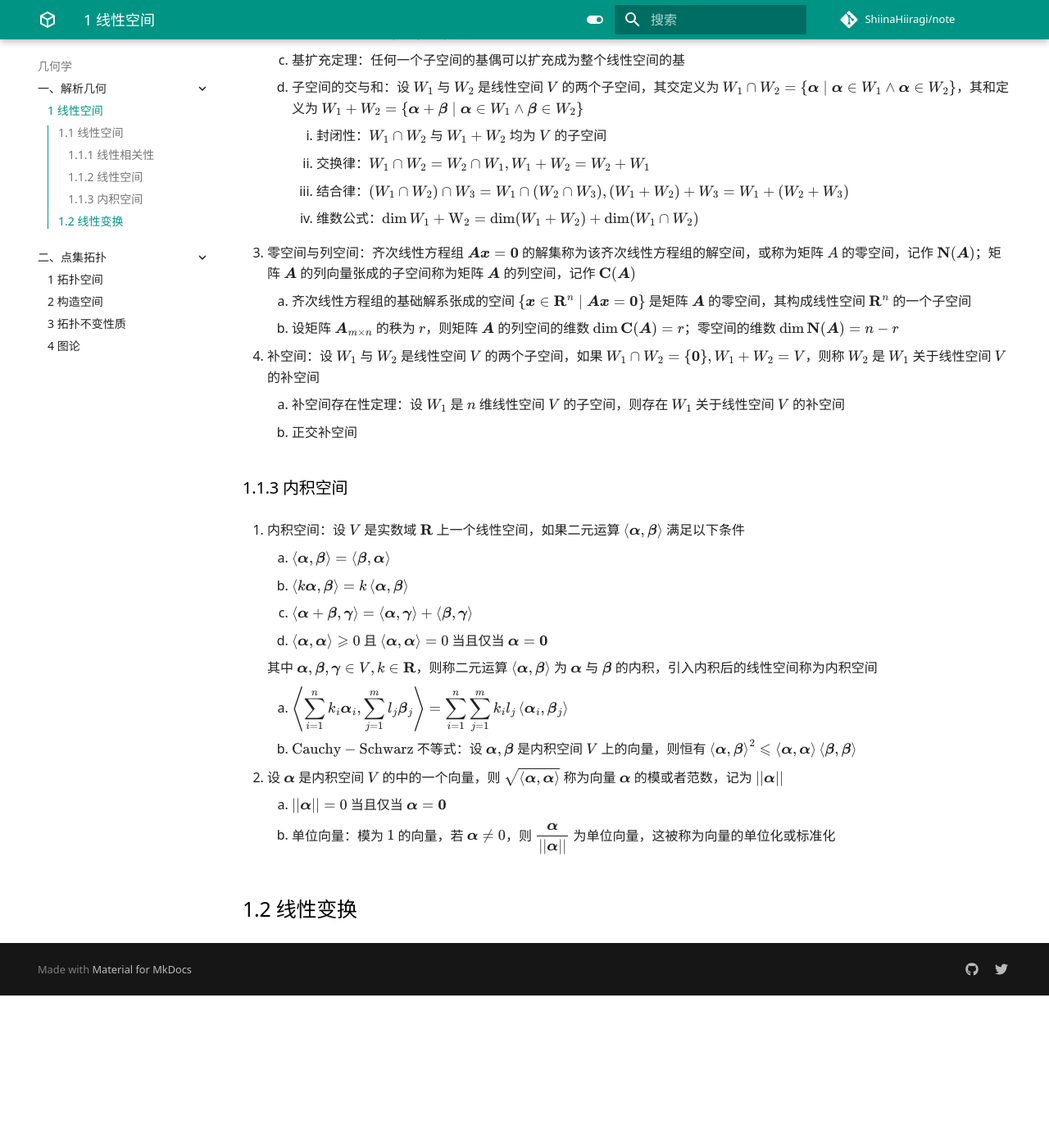
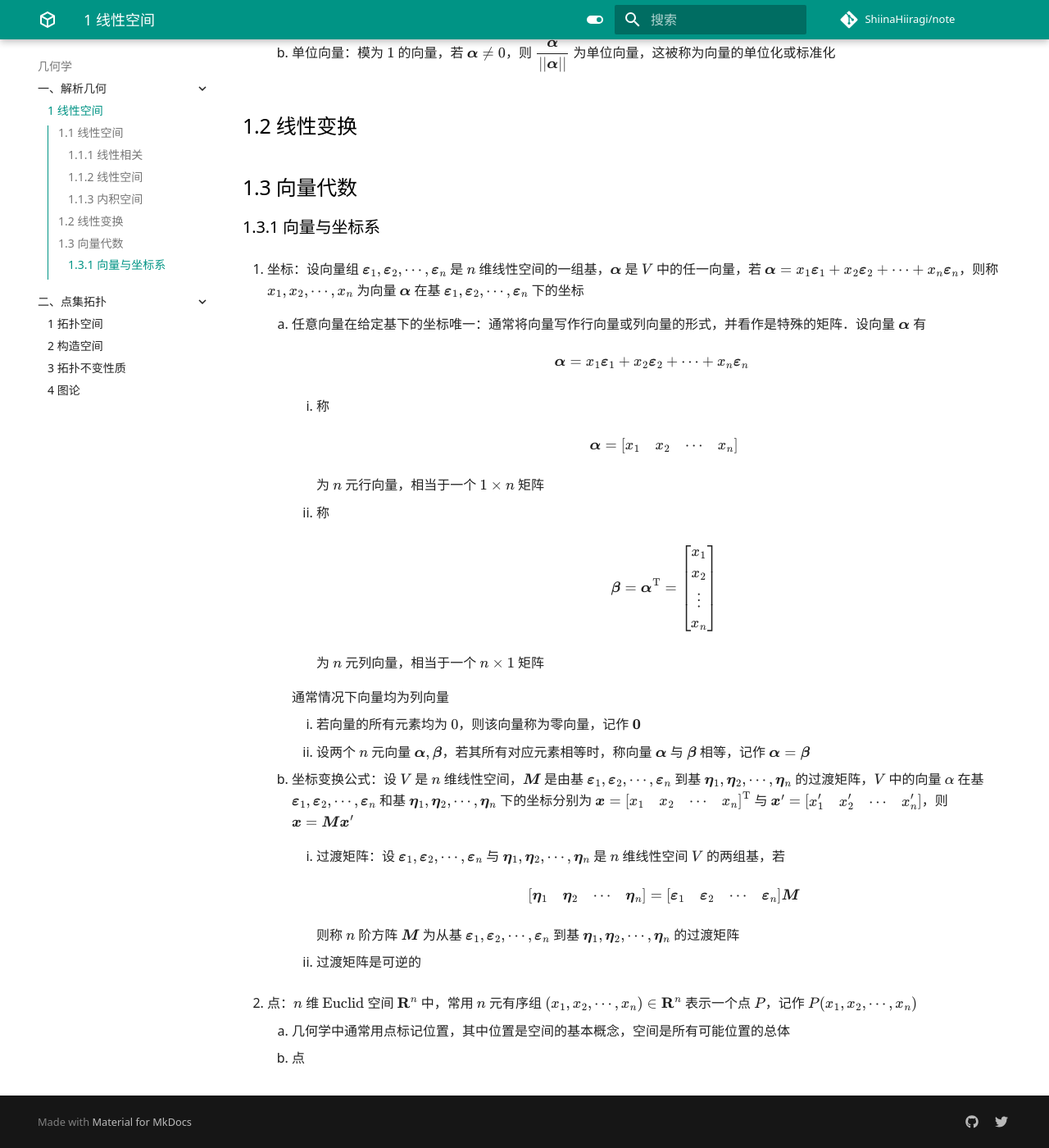
Before and after one commit to ShiinaHiiragi/note, an MkDocs documentation site: the page built from docs/top/anly/lin.md, in a window 1280 px wide and 1400 px high, scrolled down 2758 px. Shown: the whole window at 82% size. Built offline with MkDocs 1.6.1 and Material for MkDocs 9.7.7, drawn with Linux system fonts in a browser that asks for light colours; comment, search, counter and statistics services are not loaded; before the commit the page ends 3972 px from its top, so only the background shows below that; some of the changed text lies outside the part shown.

Commit message:
stage change

```diff
--- a/docs/alg/elem/mat.md
+++ b/docs/alg/elem/mat.md
@@ -1,7 +1,7 @@
 # 5 矩阵论
 
 ## 5.1 矩阵
-- 矩阵：由若干个数排成的 $m$ 行 $n$ 列矩形阵列
+1. 矩阵：由若干个数排成的 $m$ 行 $n$ 列矩形阵列
 
     $$
     \boldsymbol A = \begin{bmatrix}
@@ -34,6 +34,8 @@
         4. 三角阵：设 $n$ 阶方阵 $\boldsymbol A = [a_{ij}]_{n \times n}$，当 $1 \leqslant j < i \leqslant n$ 时，$a_{ij} = 0$，称 $\boldsymbol A$ 为上三角阵；当 $1 \leqslant i < j \leqslant n$ 时，$a_{ij} = 0$，称 $\boldsymbol A$ 为下三角阵．如果上（下）三角阵的对角线元素均为 $0$，则称之为严格上（下）三角阵
 
     3. 单位阵：若纯量阵的对角线元素均为 $1$，则称该方阵为单位阵 $\boldsymbol I$ 或 $\boldsymbol I_n$，其中 $n$ 表示阶数
+
+2. 子矩阵：设 $\boldsymbol A$ 为 $m \times n$ 矩阵，任取 $\boldsymbol A$ 的 $k$ 行 $l$ 列，位于这些行与列交叉处的元素按原来顺序构成的 $k \times l$ 矩阵称为 $\boldsymbol A$ 的一个子矩阵．特别地，当 $k = l$ 时，该子矩阵称为 $\boldsymbol A$ 的一个 $k$ 阶子矩阵
 
 ### 5.1.1 基本运算
 1. 设 $m \times n$ 矩阵
--- a/docs/top/anly/lin.md
+++ b/docs/top/anly/lin.md
@@ -1,38 +1,7 @@
 # 1 线性空间
 
-- $n$ 元向量：$n$ 元有序组 $\boldsymbol \alpha = (a_1, a_2, \cdots, a_n) \in \mathbf R^n$ 称为 $n$ 元向量或 $n$ 维向量，其中 $a_i$ 称为该 $n$ 元向量的第 $i$ 个元素
-    1. 零向量：若向量的所有元素均为 $0$，则该向量称为零向量，记作 $\boldsymbol 0$
-    2. 设两个 $n$ 元向量 $\boldsymbol \alpha, \boldsymbol \beta$，若其所有对应元素相等时，称向量 $\boldsymbol \alpha$ 与 $\boldsymbol \beta$ 相等，记作 $\boldsymbol \alpha = \boldsymbol \beta$
-
-- 向量： $n$ 元向量可写作一行或一列，并将其视作特殊的矩阵，通常指 $n$ 元列向量
-    1. 称
-
-        $$
-        \boldsymbol \alpha = \begin{bmatrix}
-        a_1 & a_2 & \cdots & a_n \\
-        \end{bmatrix}
-        $$
-
-        为 $n$ 元行向量，相当于一个 $1 \times n$ 矩阵
-
-    2. 称
-
-        $$
-        \boldsymbol \beta = \boldsymbol \alpha^{\mathrm T} = \begin{bmatrix}
-        a_1 \\
-        a_2 \\
-        \vdots \\
-        a_n \\
-        \end{bmatrix}
-        $$
-
-        为 $n$ 元列向量，相当于一个 $n \times 1$ 矩阵
-
-        !!! note "向量与点"
-            行向量与列向量均表示向量的坐标，暗示此时基已取定．通常情况下，在 $\text{Euclid}$ 空间 $R^n$ 中默认取定标准正交基 $\begin{bmatrix} \boldsymbol \varepsilon_1 & \boldsymbol \varepsilon_2 & \cdots & \boldsymbol \varepsilon_n \\ \end{bmatrix} = \boldsymbol I_n$，则以点 $O(0, 0, \cdots, 0)$ 为起点，以点 $A(x_1, x_2, \cdots, x_n)$ 为终点的向量 $\overrightarrow{OA} = \begin{bmatrix} x_1 & x_2 & \cdots & x_n \\ \end{bmatrix}^{\mathrm T}$
-
 ## 1.1 线性空间
-### 1.1.1 线性相关性
+### 1.1.1 线性相关
 1. 线性相关：设 $\boldsymbol \alpha_1, \boldsymbol \alpha_2, \cdots, \boldsymbol \alpha_s \ (s \geqslant 1)$ 为一组 $n$ 元向量，若存在不全为零的系数 $k_1, k_2, \cdots, k_s$ 使得 $k_1 \boldsymbol \alpha_1 + k_2 \boldsymbol \alpha_2 + \cdots + k_s \boldsymbol \alpha_s = \boldsymbol 0$，则称向量组 $\boldsymbol \alpha_1, \boldsymbol \alpha_2, \cdots, \boldsymbol \alpha_s$ 线性相关，否则称向量组线性无关
     1. 线性组合：设 $\boldsymbol \alpha_1, \boldsymbol \alpha_2, \cdots, \boldsymbol \alpha_m, \boldsymbol \beta$ 为一组 $n$ 元向量．若存在一组实数 $k_1, k_2, \cdots, k_m$ 使得 $\boldsymbol \beta = k_1 \boldsymbol \alpha_1 + k_2 \boldsymbol \alpha_2 + \cdots + k_m \boldsymbol \alpha_m$，则称向量 $\beta$ 是 $\boldsymbol \alpha_1, \boldsymbol \alpha_2, \cdots, \boldsymbol \alpha_m$ 的线性组合，或称 $\beta$ 可由 $\boldsymbol \alpha_1, \boldsymbol \alpha_2, \cdots, \boldsymbol \alpha_m$ 线性表出，$k_1, k_2, \cdots, k_m$ 称为线性组合系数或线性表出系数
     2. 线性相关的性质
@@ -70,10 +39,6 @@
 
 ### 1.1.2 线性空间
 1. 基与维数：设 $V$ 是线性空间，如果在 $V$ 中存在 $n$ 个线性无关的向量 $\boldsymbol \varepsilon_1, \boldsymbol \varepsilon_2, \cdots, \boldsymbol \varepsilon_n$ 使得 $V$ 中任一向量 $\alpha$ 均可由 $\boldsymbol \varepsilon_1, \boldsymbol \varepsilon_2, \cdots, \boldsymbol \varepsilon_n$ 线性表出，则称向量组 $\boldsymbol \varepsilon_1, \boldsymbol \varepsilon_2, \cdots, \boldsymbol \varepsilon_n$ 为线性空间 $V$ 的一组基，$n$ 称为线性空间 $V$ 的维数，记作 $\operatorname{dim} V = n$，$V$ 称为 $n$ 维线性空间
-    1. 坐标：设向量组 $\boldsymbol \varepsilon_1, \boldsymbol \varepsilon_2, \cdots, \boldsymbol \varepsilon_n$ 是 $n$ 维线性空间的一组基，$\boldsymbol \alpha$ 是 $V$ 中的任一向量，若 $\boldsymbol \alpha = x_1 \boldsymbol \varepsilon_1 + x_2 \boldsymbol \varepsilon_2 + \cdots + x_n \boldsymbol \varepsilon_n$，则称 $x_1, x_2, \cdots, x_n$ 为向量 $\boldsymbol \alpha$ 在基 $\boldsymbol \varepsilon_1, \boldsymbol \varepsilon_2, \cdots, \boldsymbol \varepsilon_n$ 下的坐标．任意向量在给定基下的坐标唯一
-    2. 坐标变换公式：设 $V$ 是 $n$ 维线性空间，$\boldsymbol M$ 是由基 $\boldsymbol \varepsilon_1, \boldsymbol \varepsilon_2, \cdots, \boldsymbol \varepsilon_n$ 到基 $\boldsymbol \eta_1, \boldsymbol \eta_2, \cdots, \boldsymbol \eta_n$ 的过渡矩阵，$V$ 中的向量 $\alpha$ 在基 $\boldsymbol \varepsilon_1, \boldsymbol \varepsilon_2, \cdots, \boldsymbol \varepsilon_n$ 和基 $\boldsymbol \eta_1, \boldsymbol \eta_2, \cdots, \boldsymbol \eta_n$ 下的坐标分别为 $\boldsymbol x = \begin{bmatrix} x_1 & x_2 & \cdots & x_n \\ \end{bmatrix}^{\mathrm T}$ 与 $\boldsymbol x' = \begin{bmatrix} x_1' & x_2' & \cdots & x_n' \\ \end{bmatrix}$，则 $\boldsymbol x = \boldsymbol M \boldsymbol x'$
-        1. 过渡矩阵：设 $\boldsymbol \varepsilon_1, \boldsymbol \varepsilon_2, \cdots, \boldsymbol \varepsilon_n$ 与 $\boldsymbol \eta_1, \boldsymbol \eta_2, \cdots, \boldsymbol \eta_n$ 是 $n$ 维线性空间 $V$ 的两组基，若 $\begin{bmatrix} \boldsymbol \eta_1 & \boldsymbol \eta_2 & \cdots & \boldsymbol \eta_n \\ \end{bmatrix} = \begin{bmatrix} \boldsymbol \varepsilon_1 & \boldsymbol \varepsilon_2 & \cdots & \boldsymbol \varepsilon_n \\ \end{bmatrix} \boldsymbol M$，则称 $n$ 阶方阵 $\boldsymbol M$ 为从基 $\boldsymbol \varepsilon_1, \boldsymbol \varepsilon_2, \cdots, \boldsymbol \varepsilon_n$ 到基 $\boldsymbol \eta_1, \boldsymbol \eta_2, \cdots, \boldsymbol \eta_n$ 的过渡矩阵
-        2. 过渡矩阵是可逆的
 2. 子空间：设 $V$ 是 $F$ 上的线性空间，$W$ 是 $V$ 的一个非空子集．如果 $W$ 是 $V$ 的子结构，则称 $W$ 为 $V$ 的一个线性子空间
     1. 设 $V$ 是 $F$ 上的线性空间，$W$ 是 $V$ 的一个非空子集，若满足条件
         1. 如果 $\boldsymbol \alpha, \boldsymbol \beta \in W$，则 $\boldsymbol \alpha + \boldsymbol \beta \in W$
@@ -112,8 +77,56 @@
     1. $||\boldsymbol \alpha|| = 0$ 当且仅当 $\boldsymbol \alpha = \boldsymbol 0$
     2. 单位向量：模为 $1$ 的向量，若 $\boldsymbol \alpha \neq 0$，则 $\dfrac{\boldsymbol \alpha}{||\boldsymbol \alpha||}$ 为单位向量，这被称为向量的单位化或标准化
 
-<!--
-定理 4.4.2 引入向量内积的定义：设 $\boldsymbol \alpha = (a_1, a_2, \cdots, a_n)$ 与 $\boldsymbol \beta = (b_1, b_2, \cdots, b_n)$ 为两个向量．其对应元素乘积之和 ${\displaystyle \sum_{i=1}^n} a_i b_i$ 称为 $\boldsymbol \alpha$ 与 $\boldsymbol \beta$ 的内积，记作 $\boldsymbol \alpha \cdot \boldsymbol \beta$
--->
+## 1.2 线性变换
 
-## 1.2 线性变换
+## 1.3 向量代数
+### 1.3.1 向量与坐标系
+1. 坐标：设向量组 $\boldsymbol \varepsilon_1, \boldsymbol \varepsilon_2, \cdots, \boldsymbol \varepsilon_n$ 是 $n$ 维线性空间的一组基，$\boldsymbol \alpha$ 是 $V$ 中的任一向量，若 $\boldsymbol \alpha = x_1 \boldsymbol \varepsilon_1 + x_2 \boldsymbol \varepsilon_2 + \cdots + x_n \boldsymbol \varepsilon_n$，则称 $x_1, x_2, \cdots, x_n$ 为向量 $\boldsymbol \alpha$ 在基 $\boldsymbol \varepsilon_1, \boldsymbol \varepsilon_2, \cdots, \boldsymbol \varepsilon_n$ 下的坐标
+    1. 任意向量在给定基下的坐标唯一：通常将向量写作行向量或列向量的形式，并看作是特殊的矩阵．设向量 $\boldsymbol \alpha$ 有
+
+        $$
+        \boldsymbol \alpha = x_1 \boldsymbol \varepsilon_1 + x_2 \boldsymbol \varepsilon_2 + \cdots + x_n \boldsymbol \varepsilon_n
+        $$
+
+        1. 称
+
+            $$
+            \boldsymbol \alpha = \begin{bmatrix}
+            x_1 & x_2 & \cdots & x_n \\
+            \end{bmatrix}
+            $$
+
+            为 $n$ 元行向量，相当于一个 $1 \times n$ 矩阵
+
+        2. 称
+
+            $$
+            \boldsymbol \beta = \boldsymbol \alpha^{\mathrm T} = \begin{bmatrix}
+            x_1 \\
+            x_2 \\
+            \vdots \\
+            x_n \\
+            \end{bmatrix}
+            $$
+
+            为 $n$ 元列向量，相当于一个 $n \times 1$ 矩阵
+
+        通常情况下向量均为列向量
+
+        1. 若向量的所有元素均为 $0$，则该向量称为零向量，记作 $\boldsymbol 0$
+        2. 设两个 $n$ 元向量 $\boldsymbol \alpha, \boldsymbol \beta$，若其所有对应元素相等时，称向量 $\boldsymbol \alpha$ 与 $\boldsymbol \beta$ 相等，记作 $\boldsymbol \alpha = \boldsymbol \beta$
+
+    2. 坐标变换公式：设 $V$ 是 $n$ 维线性空间，$\boldsymbol M$ 是由基 $\boldsymbol \varepsilon_1, \boldsymbol \varepsilon_2, \cdots, \boldsymbol \varepsilon_n$ 到基 $\boldsymbol \eta_1, \boldsymbol \eta_2, \cdots, \boldsymbol \eta_n$ 的过渡矩阵，$V$ 中的向量 $\alpha$ 在基 $\boldsymbol \varepsilon_1, \boldsymbol \varepsilon_2, \cdots, \boldsymbol \varepsilon_n$ 和基 $\boldsymbol \eta_1, \boldsymbol \eta_2, \cdots, \boldsymbol \eta_n$ 下的坐标分别为 $\boldsymbol x = \begin{bmatrix} x_1 & x_2 & \cdots & x_n \\ \end{bmatrix}^{\mathrm T}$ 与 $\boldsymbol x' = \begin{bmatrix} x_1' & x_2' & \cdots & x_n' \\ \end{bmatrix}$，则 $\boldsymbol x = \boldsymbol M \boldsymbol x'$
+        1. 过渡矩阵：设 $\boldsymbol \varepsilon_1, \boldsymbol \varepsilon_2, \cdots, \boldsymbol \varepsilon_n$ 与 $\boldsymbol \eta_1, \boldsymbol \eta_2, \cdots, \boldsymbol \eta_n$ 是 $n$ 维线性空间 $V$ 的两组基，若
+
+            $$
+            \begin{bmatrix} \boldsymbol \eta_1 & \boldsymbol \eta_2 & \cdots & \boldsymbol \eta_n \\ \end{bmatrix} = \begin{bmatrix} \boldsymbol \varepsilon_1 & \boldsymbol \varepsilon_2 & \cdots & \boldsymbol \varepsilon_n \\ \end{bmatrix} \boldsymbol M
+            $$
+
+            则称 $n$ 阶方阵 $\boldsymbol M$ 为从基 $\boldsymbol \varepsilon_1, \boldsymbol \varepsilon_2, \cdots, \boldsymbol \varepsilon_n$ 到基 $\boldsymbol \eta_1, \boldsymbol \eta_2, \cdots, \boldsymbol \eta_n$ 的过渡矩阵
+
+        2. 过渡矩阵是可逆的
+
+2. 点：$n$ 维 $\text{Euclid}$ 空间 $\mathbf R^n$ 中，常用 $n$ 元有序组 $(x_1, x_2, \cdots, x_n) \in \mathbf R^n$ 表示一个点 $P$，记作 $P(x_1, x_2, \cdots, x_n)$
+    1. 几何学中通常用点标记位置，其中位置是空间的基本概念，空间是所有可能位置的总体
+    2. 点
--- a/mkdocs.yml
+++ b/mkdocs.yml
@@ -81,7 +81,6 @@
   - assets/config.css
 extra_javascript:
   - assets/config.js
-  - javascripts/mathjax.js
   - https://polyfill.io/v3/polyfill.min.js?features=es6
   - https://cdn.jsdelivr.net/npm/mathjax@3/es5/tex-mml-chtml.js
 
```
Also changed, not shown: other parts of docs/alg/elem/mat.md (+0 -2 lines).
